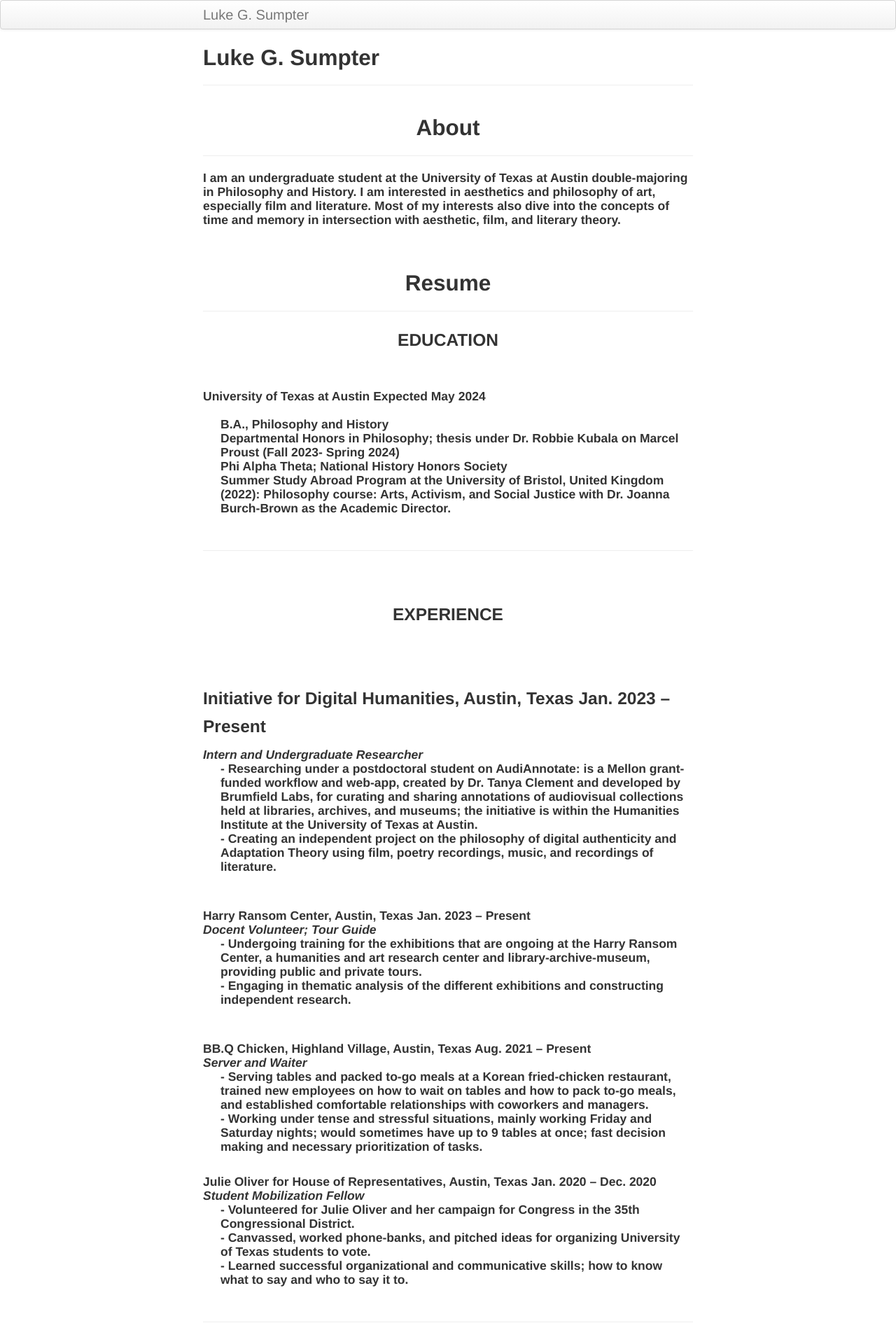
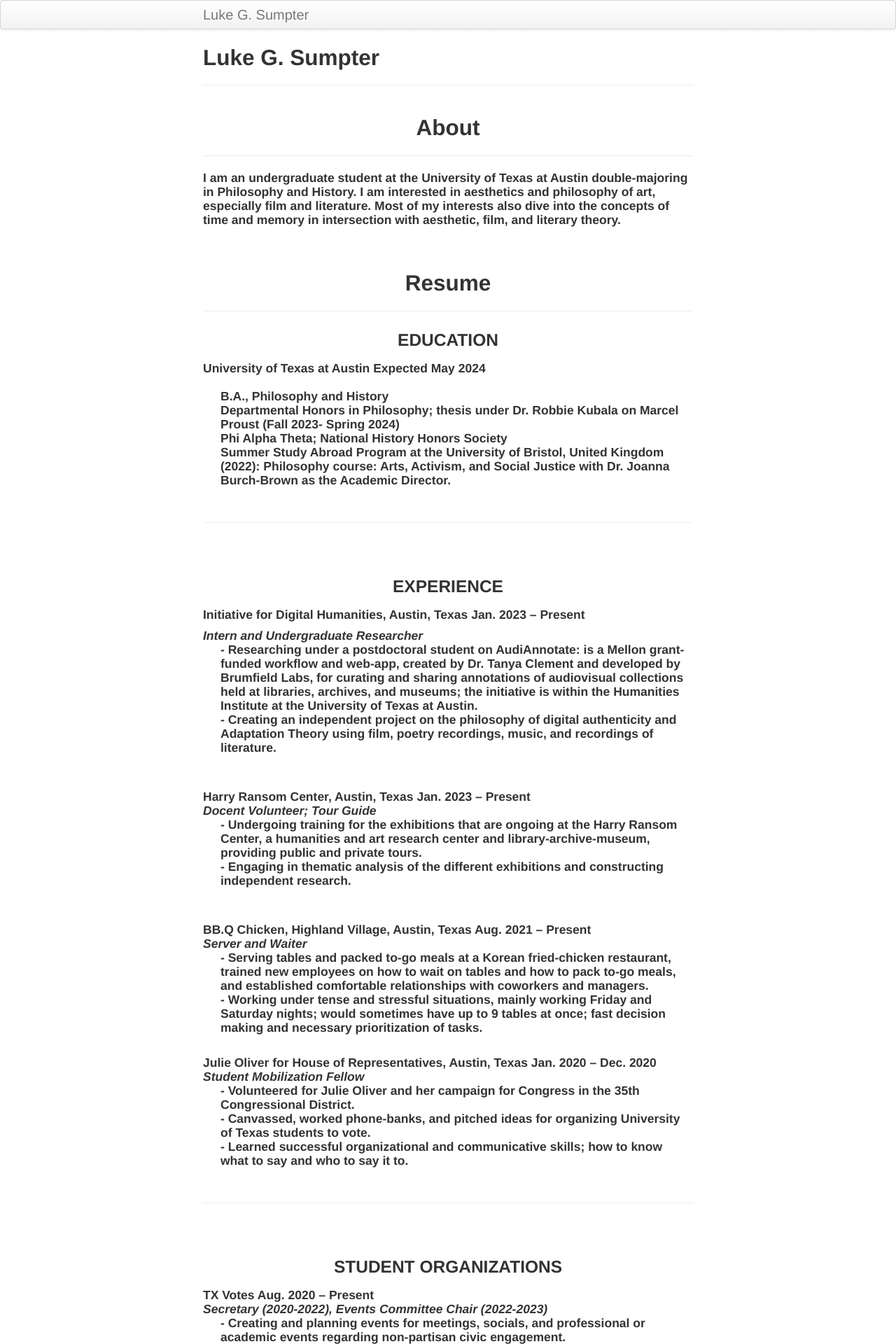
Before and after one commit to lgsump/lgsumps, a Jekyll site: the page built from index.md, in a window 1280 px wide. Shown: the top 1920 px of the page at 70% size. Built offline with Jekyll 4.4.1, drawn with Linux system fonts in a browser that asks for light colours.

Commit message:
Update index.md

```diff
--- a/index.md
+++ b/index.md
@@ -9,10 +9,8 @@ title: Luke G. Sumpter
 <br>
   <h2><center>Resume</center>
   <hr>
+  <h3><center>EDUCATION</center>
 
-
-  <h3><center>EDUCATION</center>
-    <br>
 <h4>University of Texas at Austin 			                     	        		     	 	        <right> Expected May 2024</right>
 <br>
   <br>
@@ -28,9 +26,8 @@ Summer Study Abroad Program at the University of Bristol, United Kingdom (2022):
   <br>
 <br>
   <h3><center>EXPERIENCE </center>
-    <br>
-    <br>
-    <b>Initiative for Digital Humanities, Austin, Texas</b>				        <right>  Jan. 2023 – Present </right>
+
+    <h4><b>Initiative for Digital Humanities, Austin, Texas</b>				        <right>  Jan. 2023 – Present </right>
   <br>
   <h4><i>Intern and Undergraduate Researcher</i>
     <br>
@@ -70,7 +67,7 @@ Summer Study Abroad Program at the University of Bristol, United Kingdom (2022):
     <br>
 <br>
     <h3><center>STUDENT ORGANIZATIONS</center>
-      <br>
+
       <h4><b>TX Votes		</b> 									         <right>Aug. 2020 – Present</right>
       <br>
       <i>Secretary (2020-2022), Events Committee Chair (2022-2023)	 	</i>
@@ -92,7 +89,7 @@ Summer Study Abroad Program at the University of Bristol, United Kingdom (2022):
       <br>
       <br>
       <h3><center>SKILLS & INTERESTS </center>
-        <br>
+
 <h4><ul>- Skills: Basic HTML, Intermediate proficiency in Audacity: an audio and recording software, Volunteer Deputy Registrar in Travis County
   <br>
 - Interests: Sci-fi films, circles, Adele, Sir Edward Elgar, aesthetics, causality, circles, Tennessee Williams, Marcel Proust, Memory, Gilles Deleuze, philosophy of film, and philosophy of literature.
@@ -102,6 +99,7 @@ Summer Study Abroad Program at the University of Bristol, United Kingdom (2022):
         <br>
   <br>
         <h3><center>PROJECTS</center>
+
 <h4><ul>- A Digital Florilegium (AudiAnnotate, 2023): A collection of digital art and a philosophical argumentative digital essay using AudiAnnotate on the use of time and transformation in digital authenticity, and a rejection of traditional criticisms of digital art. 15,000 words of annotations and essays.
   <br>
 - Contradiction and Overdetermination (Essay, 2022): The Discussion of Their Diversity of Thought and Importance in the 20th Century; 3,000 word writing sample.
```
